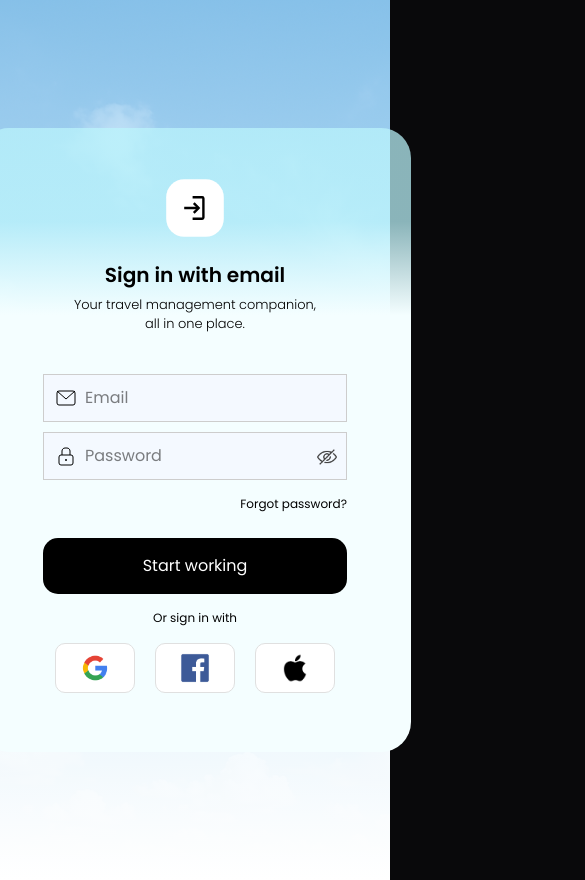
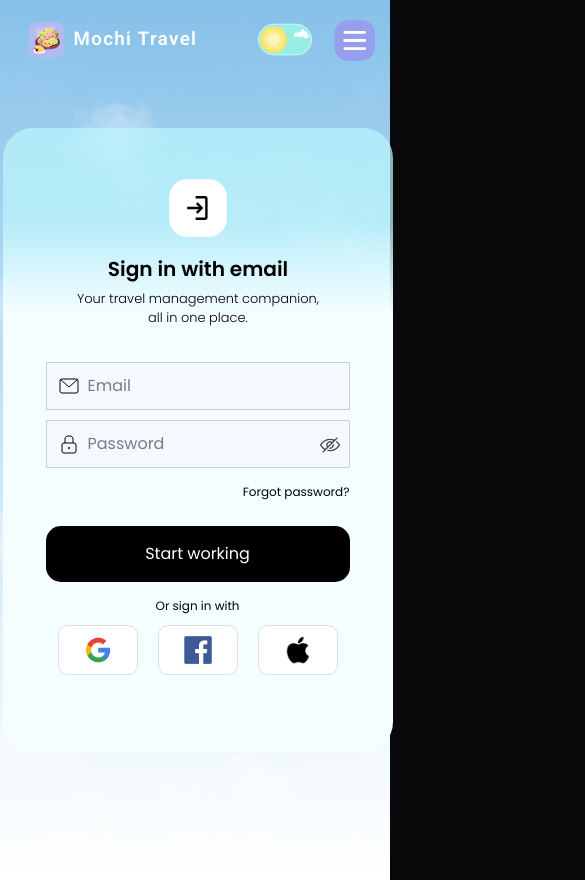
Before and after one commit to NRestFzn/tubes-gdgoc, a React (Vite) app: page /sign-in in a window 390 px wide. Shown: the top 880 px of the page, 585 px wide, since content can reach past the window. Built offline with nearby package versions, Linux system fonts and the light colour scheme; no server answers.

Commit message:
Finished Responsive UI for Login Page (1/3)

```diff
--- a/package.json
+++ b/package.json
@@ -31,6 +31,7 @@
     "react-dom": "^19.0.0",
     "react-router": "^7.5.0",
     "react-router-dom": "^7.5.0",
+    "styled-components": "^6.1.17",
     "tailwind-merge": "^3.2.0",
     "tailwindcss": "^4.1.3",
     "tw-animate-css": "^1.2.5",
--- a/src/pages/SignIn.tsx
+++ b/src/pages/SignIn.tsx
@@ -6,6 +6,7 @@
 
 import {useState, useEffect} from 'react';
 import {LoginIcon} from '../components/SvgIcons';
+import styled from 'styled-components';
 
 import classNames from 'classnames';
 import {useNavigate} from 'react-router-dom';
@@ -100,6 +101,8 @@
           <div className={styles.headerButtons}>
             <button>Sign in</button>
             <button>Sign Up</button>
+            <ThemeSwitch/>
+            <MenuDropdown/>
           </div>
         </header>
 
@@ -242,4 +245,229 @@
   );
 };
 
+const ThemeSwitch = () => {
+  return (
+    <StyledWrapperB>
+      <label id="theme-toggle-button">
+        <input type="checkbox" id="toggle" />
+        <svg viewBox="0 0 69.667 44" xmlnsXlink="http://www.w3.org/1999/xlink" xmlns="http://www.w3.org/2000/svg">
+          <g transform="translate(3.5 3.5)" data-name="Component 15 – 1" id="Component_15_1">
+            <g filter="url(#container)" transform="matrix(1, 0, 0, 1, -3.5, -3.5)">
+              <rect
+                fill="#96EEE5"
+                stroke="#FFFFFF"
+                strokeWidth="1"
+                transform="translate(3.5 3.5)"
+                rx="17.5"
+                height={35}
+                width="60.667"
+                data-name="container"
+                id="container"
+              />
+            </g>
+            <g transform="translate(2.333 2.333)" id="button">
+              <g data-name="sun" id="sun">
+                <g filter="url(#sun-outer)" transform="matrix(1, 0, 0, 1, -5.83, -5.83)">
+                  <circle fill="#f8e664" transform="translate(5.83 5.83)" r="15.167" cy="15.167" cx="15.167" data-name="sun-outer" id="sun-outer-2" />
+                </g>
+                <g filter="url(#sun)" transform="matrix(1, 0, 0, 1, -5.83, -5.83)">
+                  <path fill="rgba(246,254,247,0.29)" transform="translate(9.33 9.33)" d="M11.667,0A11.667,11.667,0,1,1,0,11.667,11.667,11.667,0,0,1,11.667,0Z" data-name="sun" id="sun-3" />
+                </g>
+                <circle fill="#fcf4b9" transform="translate(8.167 8.167)" r={7} cy={7} cx={7} id="sun-inner" />
+              </g>
+              <g data-name="moon" id="moon">
+                <g filter="url(#moon)" transform="matrix(1, 0, 0, 1, -31.5, -5.83)">
+                  <circle fill="#cce6ee" transform="translate(31.5 5.83)" r="15.167" cy="15.167" cx="15.167" data-name="moon" id="moon-3" />
+                </g>
+                <g fill="#a6cad0" transform="translate(-24.415 -1.009)" id="patches">
+                  <circle transform="translate(43.009 4.496)" r={2} cy={2} cx={2} />
+                  <circle transform="translate(39.366 17.952)" r={2} cy={2} cx={2} data-name="patch" />
+                  <circle transform="translate(33.016 8.044)" r={1} cy={1} cx={1} data-name="patch" />
+                  <circle transform="translate(51.081 18.888)" r={1} cy={1} cx={1} data-name="patch" />
+                  <circle transform="translate(33.016 22.503)" r={1} cy={1} cx={1} data-name="patch" />
+                  <circle transform="translate(50.081 10.53)" r="1.5" cy="1.5" cx="1.5" data-name="patch" />
+                </g>
+              </g>
+            </g>
+            <g filter="url(#cloud)" transform="matrix(1, 0, 0, 1, -3.5, -3.5)">
+              <path fill="#fff" transform="translate(-3466.47 -160.94)" d="M3512.81,173.815a4.463,4.463,0,0,1,2.243.62.95.95,0,0,1,.72-1.281,4.852,4.852,0,0,1,2.623.519c.034.02-.5-1.968.281-2.716a2.117,2.117,0,0,1,2.829-.274,1.821,1.821,0,0,1,.854,1.858c.063.037,2.594-.049,3.285,1.273s-.865,2.544-.807,2.626a12.192,12.192,0,0,1,2.278.892c.553.448,1.106,1.992-1.62,2.927a7.742,7.742,0,0,1-3.762-.3c-1.28-.49-1.181-2.65-1.137-2.624s-1.417,2.2-2.623,2.2a4.172,4.172,0,0,1-2.394-1.206,3.825,3.825,0,0,1-2.771.774c-3.429-.46-2.333-3.267-2.2-3.55A3.721,3.721,0,0,1,3512.81,173.815Z" data-name="cloud" id="cloud" />
+            </g>
+            <g fill="#def8ff" transform="translate(3.585 1.325)" id="stars">
+              <path transform="matrix(-1, 0.017, -0.017, -1, 24.231, 3.055)" d="M.774,0,.566.559,0,.539.458.933.25,1.492l.485-.361.458.394L1.024.953,1.509.592.943.572Z" />
+              <path transform="matrix(-0.777, 0.629, -0.629, -0.777, 23.185, 12.358)" d="M1.341.529.836.472.736,0,.505.46,0,.4.4.729l-.231.46L.605.932l.4.326L.9.786Z" data-name="star" />
+              <path transform="matrix(0.438, 0.899, -0.899, 0.438, 23.177, 29.735)" d="M.015,1.065.475.9l.285.365L.766.772l.46-.164L.745.494.751,0,.481.407,0,.293.285.658Z" data-name="star" />
+              <path transform="translate(12.677 0.388) rotate(104)" d="M1.161,1.6,1.059,1,1.574.722.962.607.86,0,.613.572,0,.457.446.881.2,1.454l.516-.274Z" data-name="star" />
+              <path transform="matrix(-0.07, 0.998, -0.998, -0.07, 11.066, 15.457)" d="M.873,1.648l.114-.62L1.579.945,1.03.62,1.144,0,.706.464.157.139.438.7,0,1.167l.592-.083Z" data-name="star" />
+              <path transform="translate(8.326 28.061) rotate(11)" d="M.593,0,.638.724,0,.982l.7.211.045.724.36-.64.7.211L1.342.935,1.7.294,1.063.552Z" data-name="star" />
+              <path transform="translate(5.012 5.962) rotate(172)" d="M.816,0,.5.455,0,.311.323.767l-.312.455.516-.215.323.456L.827.911,1.343.7.839.552Z" data-name="star" />
+              <path transform="translate(2.218 14.616) rotate(169)" d="M1.261,0,.774.571.114.3.487.967,0,1.538.728,1.32l.372.662.047-.749.728-.218L1.215.749Z" data-name="star" />
+            </g>
+          </g>
+        </svg>
+      </label>
+    </StyledWrapperB>
+  );
+}
+
+const StyledWrapperB = styled.div`
+/* The switch - the box around the slider */
+#theme-toggle-button {
+  font-size: 17px;
+  position: relative;
+  display: inline-flex;
+  align-items: center;
+  justify-content: center;
+  width: 4em;
+  cursor: pointer;
+
+  margin-left : 20px;
+}
+
+/* Hide default HTML checkbox */
+#toggle {
+  opacity: 0;
+  width: 0;
+  height: 0;
+}
+
+#container,
+#patches,
+#stars,
+#button,
+#sun,
+#moon,
+#cloud {
+  transition-property: all;
+  transition-timing-function: cubic-bezier(0.4, 0, 0.2, 1);
+  transition-duration: 0.25s;
+}
+
+/* night sky background */
+#toggle:checked + svg #container {
+  fill: #2b4360;
+}
+
+/* move button to right when checked */
+#toggle:checked + svg #button {
+  transform: translate(28px, 2.333px);
+}
+
+/* show/hide sun and moon based on checkbox state */
+#sun {
+  opacity: 1;
+}
+
+#toggle:checked + svg #sun {
+  opacity: 0;
+}
+
+#moon {
+  opacity: 0;
+}
+
+#toggle:checked + svg #moon {
+  opacity: 1;
+}
+
+/* show or hide background items on checkbox state */
+#cloud {
+  opacity: 1;
+}
+
+#toggle:checked + svg #cloud {
+  opacity: 0;
+}
+
+#stars {
+  opacity: 0;
+}
+
+#toggle:checked + svg #stars {
+  opacity: 1;
+}`;
+
+const MenuDropdown = () => {
+  const [clicked, setClicked] = useState(false);
+
+  const toggleMenu = () => setClicked(prev => !prev);
+
+  return (
+    <StyledWrapper>
+      <div className={`nav_bar ${clicked ? "clicked" : ""}`} onClick={toggleMenu}>
+        <div className="bar1" />
+        <div className="bar2" />
+        <div className="bar3_h" />
+        <div className="bar4" />
+      </div>
+    </StyledWrapper>
+  );
+};
+
+const StyledWrapper = styled.div`
+  .nav_bar {
+    background-color: #969FEE;
+    position: relative;
+    display: none;
+    transition: 0.4s;
+    align-items: center;
+    justify-content: center;
+    flex-direction: column;
+    padding: 10px;
+    border-radius: 15px;
+    cursor: pointer;
+    margin-left: 10px;
+    width: 45px;
+    height: 45px;
+  }
+
+  @media (max-width: 768px) {
+    .nav_bar {
+      display: flex;
+      margin-left: 20px;
+    }
+  }
+
+  .bar1,
+  .bar2,
+  .bar3_h,
+  .bar4 {
+    border-radius: 30px;
+    background-color: #FFFFFF;
+    width: 25px;  /* Reduced from 50px */
+    height: 3px;  /* Reduced from 5px */
+    transition: 0.4s;
+  }
+
+  .bar1 {
+    margin-bottom: 6px; /* Adjusted spacing */
+  }
+
+  .bar4 {
+    margin-top: 6px;
+  }
+
+  .bar2 {
+    position: absolute;
+  }
+
+  /* When clicked */
+  .nav_bar.clicked {
+    border-radius: 50px;
+  }
+
+  .nav_bar.clicked .bar3_h {
+    transform: rotate(-45deg);
+  }
+
+  .nav_bar.clicked .bar2 {
+    transform: rotate(45deg);
+  }
+
+  .nav_bar.clicked .bar1,
+  .nav_bar.clicked .bar4 {
+    opacity: 0;
+    width: 15px; /* Smaller for collapse animation */
+  }
+`;
+
 export default SignIn;
--- a/src/styles/SignIn.module.css
+++ b/src/styles/SignIn.module.css
@@ -6,6 +6,7 @@
   background-size: cover;
 
   height: 55rem;
+  width: 100vw;
 }
 
 .background > div {
@@ -13,16 +14,16 @@
   flex-direction: column;
   align-items: center;
   justify-content: center;
-  gap: 5em;
 
   height: inherit;
+  width: inherit;
 
   background-image: linear-gradient(rgba(175, 224, 255, 0.726), white);
 }
 
 .header {
   height: 5em;
-  width: 100vw;
+  width: inherit;
 
   position: absolute;
   top: 0;
@@ -32,8 +33,6 @@
   justify-content: center;
 
   scale: 0.9;
-
-  gap: 65rem;
 }
 
 .logo {
@@ -41,8 +40,13 @@
   align-items: center;
   justify-content: center;
 
+  position: absolute;
+  left: 10px;
+
   gap: 10px;
   cursor: pointer;
+
+  width: fit-content;
 }
 
 .logo img {
@@ -66,12 +70,15 @@
   align-items: center;
   justify-content: center;
 
-  gap: 15px;
+  position: absolute;
+  right:  -5px;
 }
 
 .headerButtons button {
   height: 45px;
   width: 100px;
+
+  margin-right: 15px;
 
   background-color: #8e97ec;
   border: 1px solid white;
@@ -109,7 +116,9 @@
   flex-direction: column;
   align-items: center;
   justify-content: flex-start;
-  gap: 1em;
+  gap: 10px;
+
+  margin-left: 5px;
 
   height: 39em;
   width: 27em;
@@ -372,3 +381,27 @@
 .animateFadeOut {
   animation: fadeOutDrop 0.3s ease-in forwards;
 }
+
+@media (max-width: 768px) {
+
+  .headerButtons > button {
+    display: none;
+  }
+
+  label > input + svg > g > g > rect {
+    stroke-width: 0.7;
+  }
+
+  .loginBox {
+    margin-top: 0;
+  }
+}
+
+@media (max-width: 455px) {
+  .background {
+    width: 1005;
+  }
+  .loginBox {
+    width: 100%;
+  }
+}
```
Also changed, not shown: 1 other file (tests, documents, lock files or other folders).
